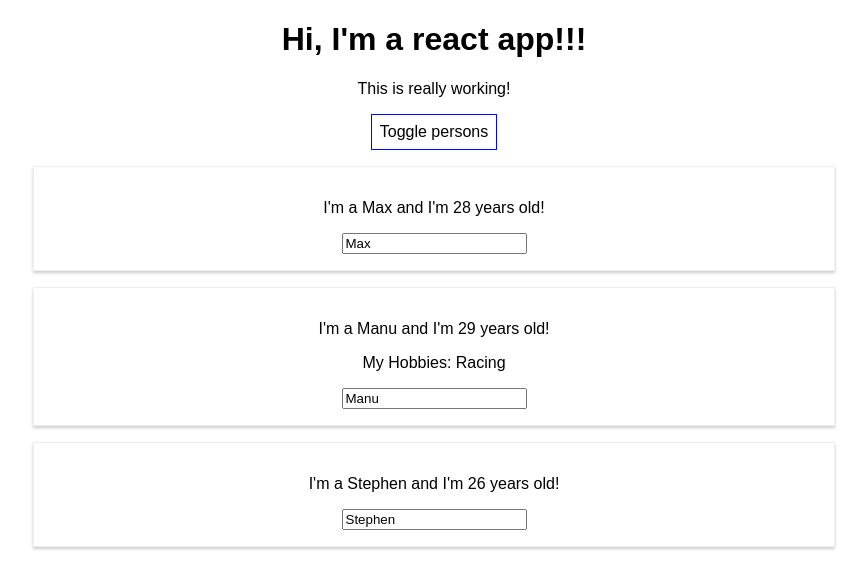
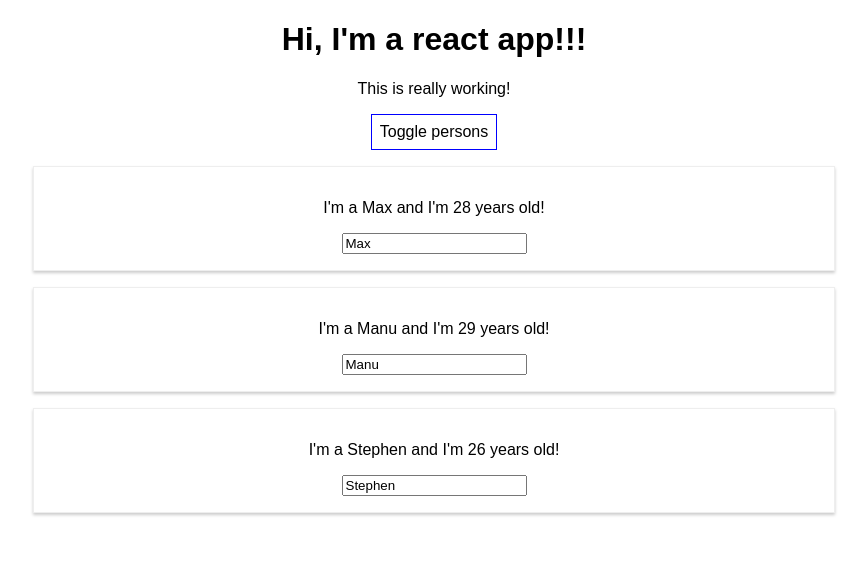
Before and after one commit to douglascamilo/react-complete-guide, a React (Create React App) app: page / in a window 1280 px wide. Both pictures are taken after a click on the button "Toggle persons". Shown: the top 588 px of the page, without its empty margins (206-1073 px from the left). Built offline with nearby package versions, Linux system fonts and the light colour scheme.

Commit message:
Outputting Lists

```diff
--- a/src/App.js
+++ b/src/App.js
@@ -51,17 +51,11 @@
     if (this.state.showPersons) {
       persons = (
         <div>
-          <Person
-              name={this.state.persons[0].name}
-              age={this.state.persons[0].age}/>
-          <Person
-              name={this.state.persons[1].name}
-              age={this.state.persons[1].age}
-              click={this.switchNameHandler.bind(this, 'Max!')}
-              changed={this.nameChangedHandler}>My Hobbies: Racing</Person>
-          <Person
-              name={this.state.persons[2].name}
-              age={this.state.persons[2].age}/>
+          {
+            this.state.persons.map(person => {
+              return <Person name={person.name} age={person.age} />
+            })
+          }
         </div>
       );
     }
```
